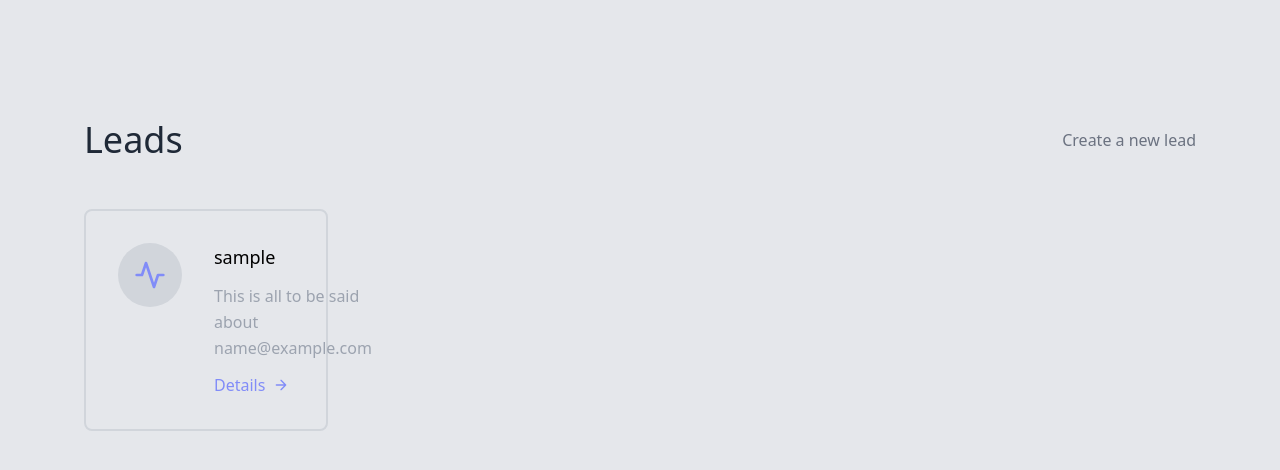
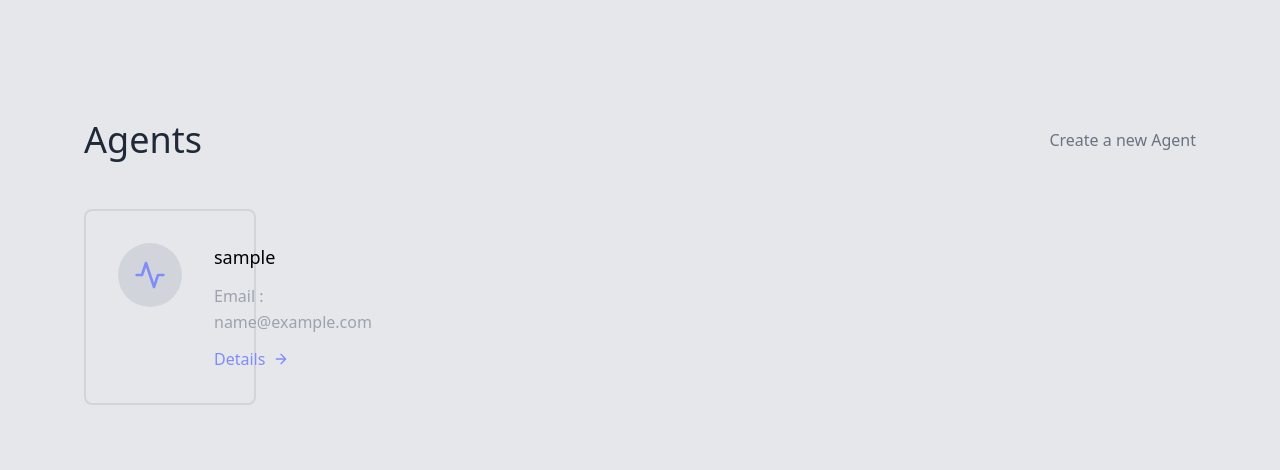
Before and after one commit to finan-meharena/basic-CRM, a Django app: page /agents/ in a window 1280 px wide. Shown: the part 80-550 px from the top of the page. Run offline with Django 3.2, Linux system fonts and the light colour scheme; a user stored in the database is signed in; tables that the repository leaves empty hold one stand-in row (values such as "Sample post"); some libraries are stand-ins or nearby versions.

Commit message:
created lead-create route, view and form to create agent

```diff
--- a/agents/urls.py
+++ b/agents/urls.py
@@ -1,8 +1,10 @@
 from django.urls import path
-from agents.views import AgentListView
+from agents.views import AgentListView, AgentCreateView
 
 app_name = 'agents'
 
 urlpatterns = [
-    path("", AgentListView.as_view(), name="agents-list")
+    path("", AgentListView.as_view(), name="agents-list"),
+    path("agent-create/",AgentCreateView.as_view(), name="agent-create"),
+
 ]
--- a/agents/views.py
+++ b/agents/views.py
@@ -1,19 +1,32 @@
 from typing import Any
 from django.db.models.query import QuerySet
-from django.shortcuts import render
+from django.shortcuts import reverse
 from django.views import generic
 from django.contrib.auth.mixins import LoginRequiredMixin
 from leads.models import Agent
+from .forms import AgentModelForm
 
 
-class AgentListView( LoginRequiredMixin, generic.ListView):
+class AgentListView(LoginRequiredMixin, generic.ListView):
     template_name = "agents/agent_list.html"
     context_object_name = 'agents'
 
     def get_queryset(self) -> QuerySet[Any]:
         return Agent.objects.all()
 
+
 class AgentCreateView(LoginRequiredMixin, generic.CreateView):
     template_name = 'agents/agent_create.html'
+    form_class = AgentModelForm
+
+    def get_success_url(self):
+        return reverse("agents:agents-list")
+
+    def form_valid(self, form):
+        agent = form.save(commit=False)
+        agent.organization = self.request.user.userprofile
+        agent.save()
+        return super(AgentCreateView, self).form_valid(form)
+
 
 # Create your views here.
--- a/templates/agents/agent_list.html
+++ b/templates/agents/agent_list.html
@@ -6,10 +6,10 @@
         <div class="container px-5 py-24 mx-auto flex flex-wrap">
         <div class="w-full py-6 mb-6 flex justify-between items-enter border-b border-gray-200">
             <div>
-                <h1 class="text-4xl text-gray-800">Leads</h1>
+                <h1 class="text-4xl text-gray-800">Agents</h1>
             </div>
             <div class=" flex items-center text-gray-500 hover:text-blue-500">
-                <a href="{% url "leads:lead-create" %}">Create a new lead</a>
+                <a href="{% url "agents:agent-create" %}">Create a new Agent</a>
             </div>
         </div>
         <div class="flex flex-wrap -m-4">
@@ -23,7 +23,7 @@
                     </div>
                     <div class="flex-grow">
                     <h2 class="text-black text-lg title-font font-medium mb-3"> {{agent.user.username}} </h2>
-                    <p class="leading-relaxed text-base">This is all to be said about {{agent.user.email}} </p>
+                    <p class="leading-relaxed text-base">Email :  {{agent.user.email}} </p>
                     <a href="#" class="mt-3 text-indigo-400 inline-flex items-center"> Details
                         <svg fill="none" stroke="currentColor" stroke-linecap="round" stroke-linejoin="round" stroke-width="2" class="w-4 h-4 ml-2" viewBox="0 0 24 24">
                         <path d="M5 12h14M12 5l7 7-7 7"></path>
--- a/templates/leads/lead_list.html
+++ b/templates/leads/lead_list.html
@@ -10,7 +10,7 @@
           <h1 class="text-4xl text-gray-800">Leads</h1>
       </div>
       <div class=" flex items-center text-gray-500 hover:text-blue-500">
-                <a href="{% url "leads:lead-create" %}">Create a new lead</a>
+          <a href="{% url "leads:lead-create" %}">Create a new Lead</a>
       </div>
   </div>
   <div class="flex flex-wrap -m-4">
@@ -24,7 +24,7 @@
               </div>
               <div class="flex-grow">
               <h2 class="text-black text-lg title-font font-medium mb-3"> {{lead.first_name}} </h2>
-                      <p class="leading-relaxed text-base">This is all to be said about {{lead.first_name}} </p>
+              <p class="leading-relaxed text-base">Email :  {{lead.email}} </p>
               <a href="{% url "leads:lead-detail" lead.pk %}" class="mt-3 text-indigo-400 inline-flex items-center"> Details
                   <svg fill="none" stroke="currentColor" stroke-linecap="round" stroke-linejoin="round" stroke-width="2" class="w-4 h-4 ml-2" viewBox="0 0 24 24">
                   <path d="M5 12h14M12 5l7 7-7 7"></path>
```
Also changed, not shown: agents/forms.py (added, +9 -0 lines), templates/agents/agent_create.html (added, +19 -0 lines), 1 other file. Lines whose indentation alone changed are shown as unchanged.
